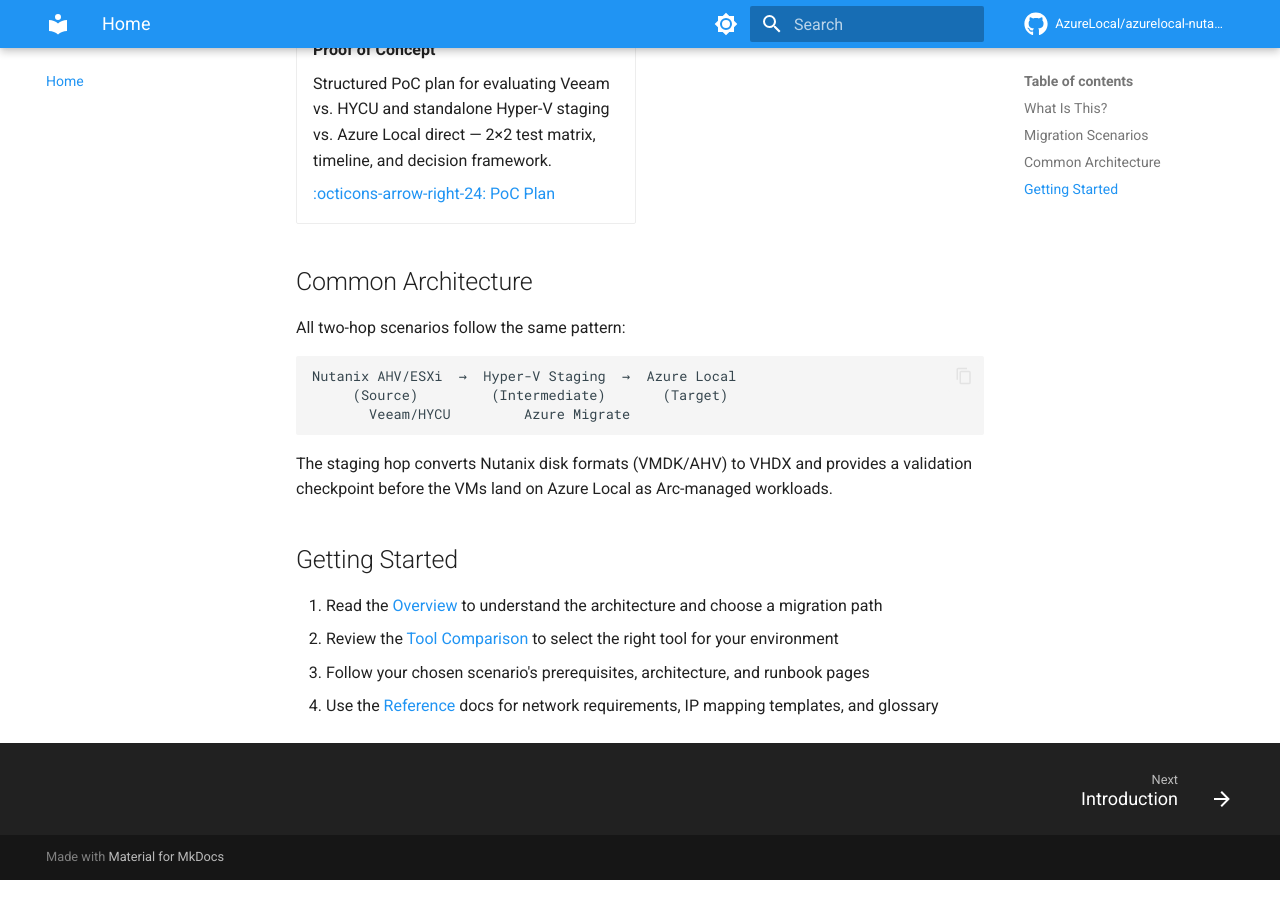
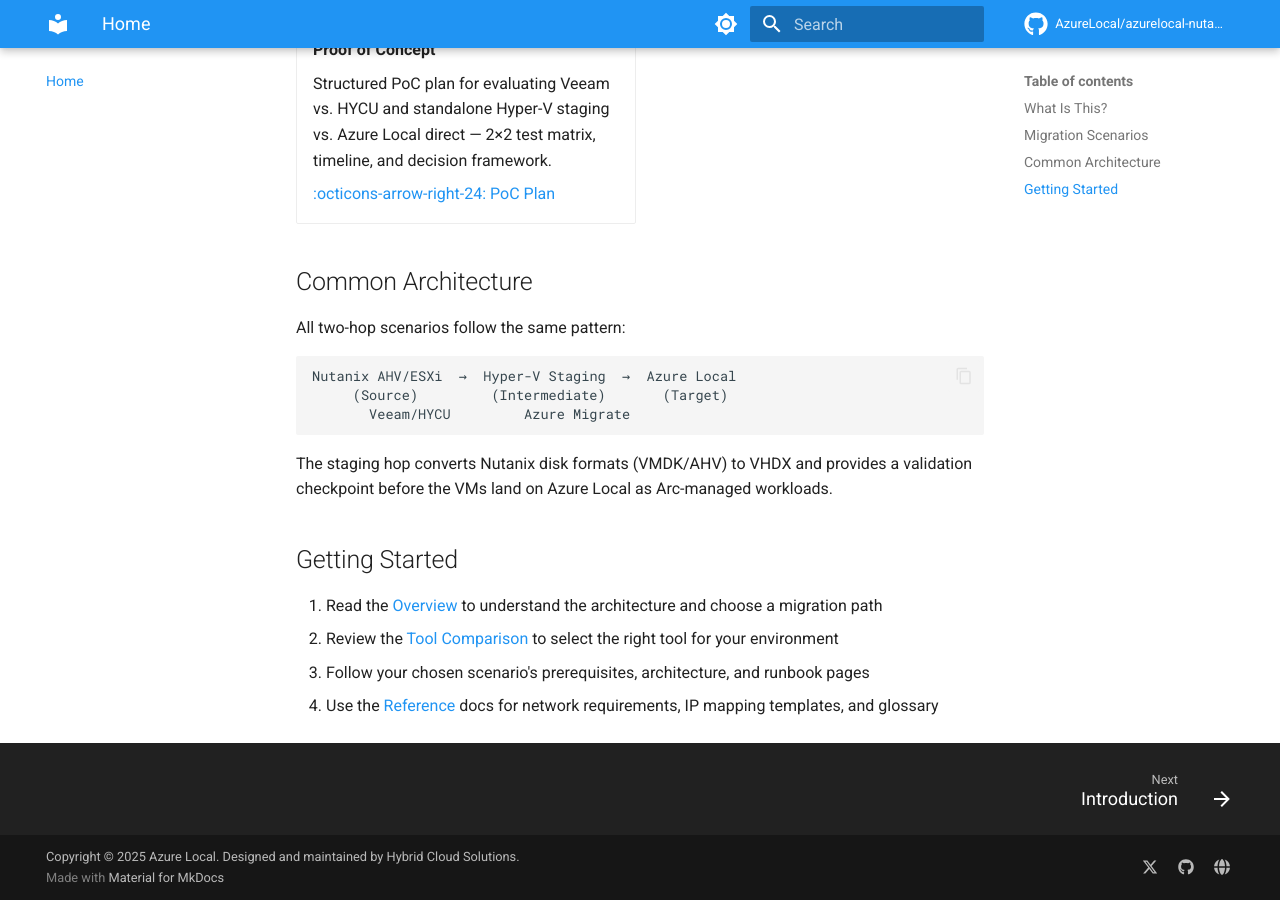
Before and after one commit to AzureLocal/azurelocal-nutanix-migration, an MkDocs documentation site: the page built from docs/index.md, in a window 1280 px wide and 900 px high, scrolled down 1193 px. Built offline with MkDocs 1.6.1 and Material for MkDocs 9.7.7, drawn with Linux system fonts in a browser that asks for light colours; comment, search, counter and statistics services are not loaded.

Commit message:
feat: add azurelocal.cloud backlink and social footer to mkdocs

```diff
--- a/mkdocs.yml
+++ b/mkdocs.yml
@@ -89,3 +89,20 @@ markdown_extensions:
 
 plugins:
   - search
+
+extra:
+  social:
+    - icon: fontawesome/brands/x-twitter
+      link: https://x.com/countrycloudboy
+      name: CountryCloudBoy on X
+    - icon: fontawesome/brands/github
+      link: https://github.com/AzureLocal/azurelocal-nutanix-migration
+      name: GitHub Repository
+    - icon: fontawesome/solid/globe
+      link: https://azurelocal.cloud
+      name: Azure Local Community
+  homepage: https://azurelocal.cloud
+
+copyright: >-
+  Copyright &copy; 2025 Azure Local. Designed and maintained by
+  <a href="https://www.hybridsolutions.cloud">Hybrid Cloud Solutions</a>.
```
